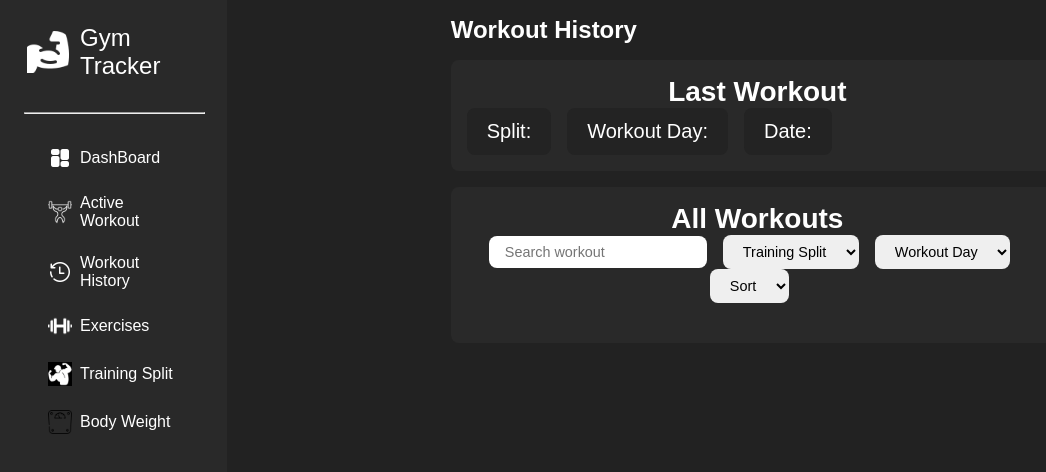
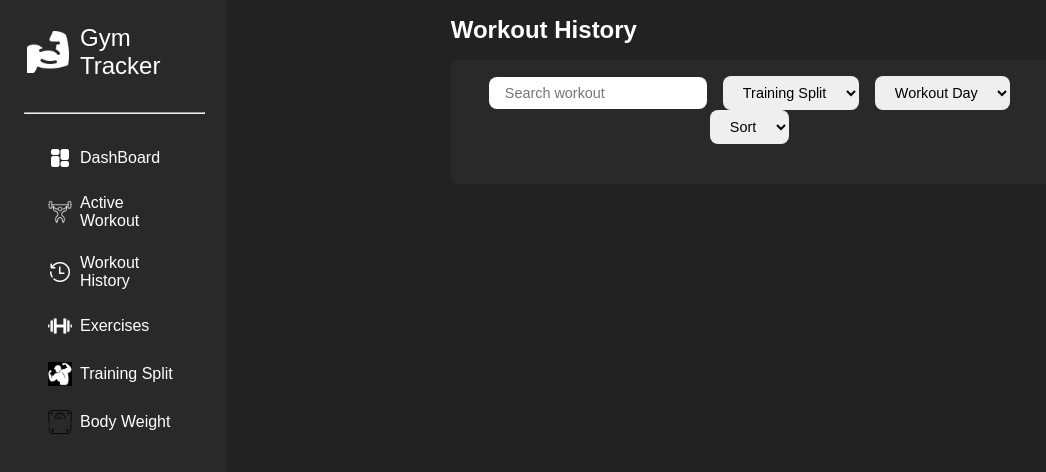
Before and after one commit to Luan2118/gym-tracker-project, a React (Vite) app: page /workout-history in a window 1280 px wide. Shown: the top 472 px of the page, without its empty margins (0-1046 px from the left). Built offline with nearby package versions, Linux system fonts and the light colour scheme.

Commit message:
feat: remove last workout section from workout history page

```diff
--- a/src/pages/WorkoutHistory/WorkoutHistory.jsx
+++ b/src/pages/WorkoutHistory/WorkoutHistory.jsx
@@ -1,4 +1,3 @@
-import ExerciseSetsStat from '../../components/Exercises/ExerciseSetsStat';
 import styles from './WorkoutHistory.module.css'
 import { useOutletContext } from 'react-router-dom'
 import WorkoutHistoryItem from './components/WorkoutHistoryItem';
@@ -6,9 +5,6 @@ import WorkoutHistoryItem from './components/WorkoutHistoryItem';
 export default function WorkoutHistory() {
 
   const { workoutHistory, setWorkoutHistory } = useOutletContext();
-  const sortedWorkouts = [...workoutHistory].sort((a, b) => new Date(b.date) - new Date(a.date))
-  const lastWorkout = sortedWorkouts[0];
-  const activeExIds = new Set(lastWorkout?.exercises.map(e => e.exerciseId));
 
   return (
     <>
@@ -16,39 +12,7 @@ export default function WorkoutHistory() {
         <h1>Workout History</h1>
       </header>
 
-      <div className={styles["content-wrapper"]}>
-        <section className={styles["section-wrapper"]}>
-          <h2>Last Workout</h2>
-
-          <div className={styles["last-workout-header"]}>
-            <div className={styles["last-workout-split"]}>Split: {lastWorkout?.trainingSplitName}</div>
-            <div className={styles["last-workout-workout-day"]}>Workout Day: {lastWorkout?.workoutDay}</div>
-            <div className={styles["last-workout-date"]}>Date: {lastWorkout?.date}</div>
-          </div>
-
-          {lastWorkout?.exercises.map((ex) => {
-            return (
-              <div key={ex.exerciseId}>
-                <div className={styles["active-workout-wrapper"]}>
-                  <ExerciseSetsStat
-                    ex={ex}
-                    exerciseId={ex.exerciseId}
-                    workoutHistory={workoutHistory}
-                    activeExIds={activeExIds}
-                    lastWorkout={lastWorkout}
-                  />
-                </div>
-              </div>
-
-            )
-          })}
-        </section>
-
-        <section className={styles["section-wrapper"]}>
-          <h2>
-            All Workouts
-          </h2>
-
+      <div className={styles["section-wrapper"]}>
         <section className={styles["filter-wrapper"]}>
           <h3 className={styles["sr-only"]}>Filter</h3>
 
@@ -81,7 +45,6 @@ export default function WorkoutHistory() {
           />
 
         </div>
-        </section>
       </div>
     </>
   )
--- a/src/pages/WorkoutHistory/WorkoutHistory.module.css
+++ b/src/pages/WorkoutHistory/WorkoutHistory.module.css
@@ -63,15 +63,7 @@ h2 {
   font-size: 1.8rem;
 }
 
-.last-workout-title {
-  display: flex;
 
-}
-
-.last-workout-training-split,
-.last-workout-workout-day {
-  margin-right: 1rem;
-}
 
 .active-workout-wrapper {
   display: flex;
@@ -92,24 +84,6 @@ h2 {
   margin: 0;
 }
 
-.set-text {
-  font-size: 1.8rem;
-}
-
-.last-workout-header {
-  display: flex;
-}
-
-.last-workout-split,
-.last-workout-workout-day,
-.last-workout-date {
-  background-color: rgb(35, 35, 35);
-  text-align: left;
-  padding: 1.5rem 2.5rem;
-  border-radius: 1rem;
-  font-size: 2.5rem;
-  margin-right: 2rem;
-}
 
 .content-main {
   display: flex;
--- a/src/pages/WorkoutHistory/components/WorkoutHistoryItem.module.css
+++ b/src/pages/WorkoutHistory/components/WorkoutHistoryItem.module.css
@@ -51,7 +51,7 @@
 
 .selected-workout-history-wrapper {
   background-color: rgb(30, 30, 30);
-  width: 99%;
+  width: 97%;
   align-self: center;
   border-radius: 1rem;
   padding: 1rem;
```
Lines whose indentation alone changed are shown as unchanged.
